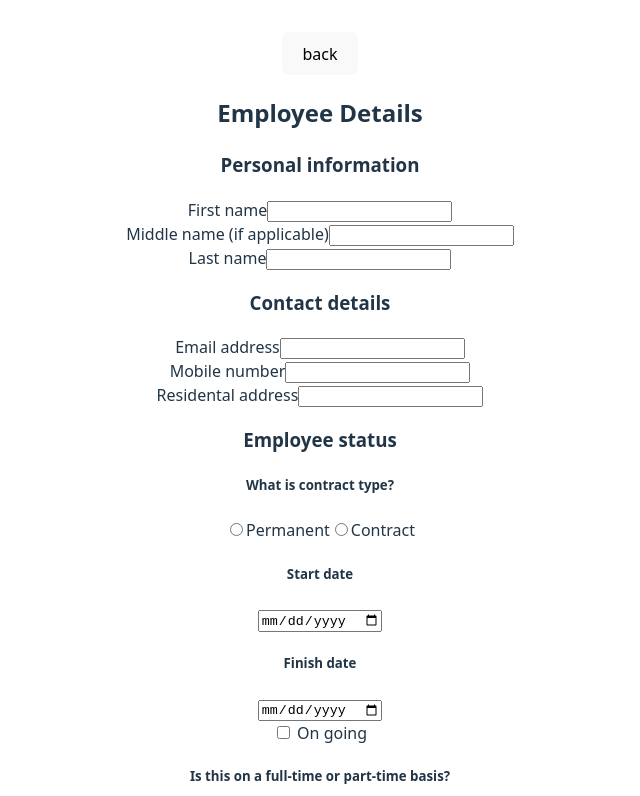
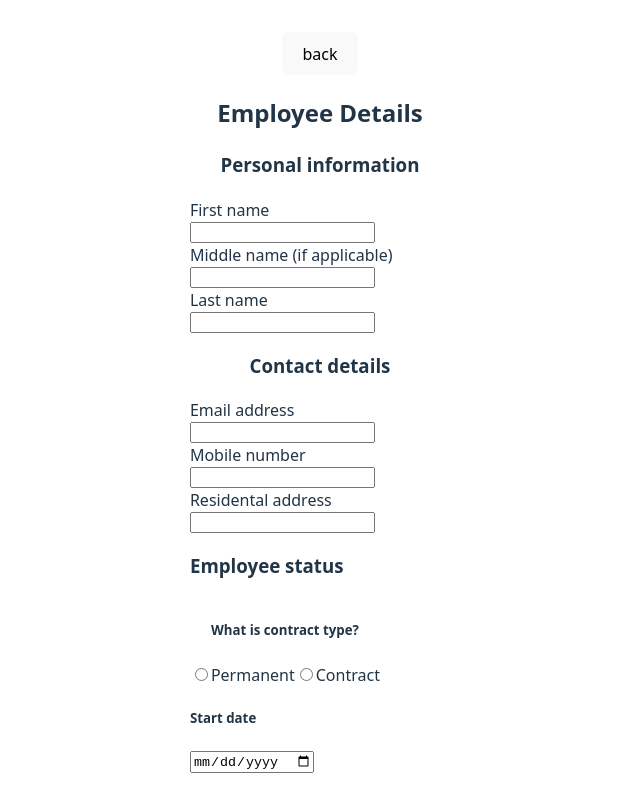
Before and after one commit to ronaldkwan93/client-employee-tracker, a React (Vite) app: page /employeeDetails in a window 1280 px wide. Shown: the top 796 px of the page, without its empty margins (320-960 px from the left). Built offline with nearby package versions, Linux system fonts and the light colour scheme; no server answers.

Commit message:
adds starting scss files

```diff
--- /dev/null
+++ b/src/components/EmployeeForm/EmployeeForm.module.scss
@@ -0,0 +1,8 @@
+.container {
+
+    &__group {
+        display: flex;
+        flex-direction: column;
+        align-items: start;
+    }
+}
--- a/src/components/EmployeeForm/EmployeeForm.tsx
+++ b/src/components/EmployeeForm/EmployeeForm.tsx
@@ -9,6 +9,8 @@ import {
   useDataContext,
   type Employee,
 } from "../../context/DataContextProvider";
+import styles from "./EmployeeForm.module.scss"
+
 
 type EmployeeFormProps = {
   data?: Employee;
@@ -73,15 +75,15 @@ const EmployeeForm = ({ data }: EmployeeFormProps) => {
   };
 
   return (
-    <div>
+    <div className={styles.container}>
       <form
         ref={formRef}
         onSubmit={handleSubmit}
         key={data?.id || "createMode"}
       >
-        <div>
+        <div className={styles.container__section}>
           <h3>Personal information</h3>
-          <div>
+          <div className={styles.container__group}>
             <label htmlFor="">First name</label>
             <input
               type="text"
@@ -89,7 +91,7 @@ const EmployeeForm = ({ data }: EmployeeFormProps) => {
               defaultValue={data?.firstName}
             />
           </div>
-          <div>
+          <div className={styles.container__group}>
             <label htmlFor="">Middle name (if applicable)</label>
             <input
               type="text"
@@ -97,29 +99,29 @@ const EmployeeForm = ({ data }: EmployeeFormProps) => {
               defaultValue={data?.middlename}
             />
           </div>
-          <div>
+          <div className={styles.container__group}>
             <label htmlFor="">Last name</label>
             <input type="text" name="lastName" defaultValue={data?.lastName} />
           </div>
         </div>
-        <div>
+        <div className={styles.container__section}>
           <h3>Contact details</h3>
-          <div>
+          <div className={styles.container__group} >
             <label htmlFor="">Email address</label>
             <input type="text" name="email" defaultValue={data?.email} />
           </div>
-          <div>
+          <div className={styles.container__group}>
             <label htmlFor="">Mobile number</label>
             <input type="text" name="mobile" defaultValue={data?.mobile} />
           </div>
-          <div>
+          <div className={styles.container__group}>
             <label htmlFor="">Residental address</label>
             <input type="text" name="address" defaultValue={data?.address} />
           </div>
         </div>
-        <div>
+        <div className={styles.container__group}>
           <h3>Employee status</h3>
-          <div>
+          <div >
             <h5>What is contract type?</h5>
             <input
               type="radio"
@@ -136,7 +138,7 @@ const EmployeeForm = ({ data }: EmployeeFormProps) => {
             />
             Contract
           </div>
-          <div>
+          <div className={styles.container__group}>
             <h5>Start date</h5>
             <input
               type="date"
@@ -148,7 +150,7 @@ const EmployeeForm = ({ data }: EmployeeFormProps) => {
               }
             />
           </div>
-          <div>
+          <div className={styles.container__group}>
             <h5>Finish date</h5>
             <input
               type="date"
@@ -160,7 +162,7 @@ const EmployeeForm = ({ data }: EmployeeFormProps) => {
               }
             />
           </div>
-          <div>
+          <div className={styles.container__group}>
             <label htmlFor="">
               <input type="checkbox" name="onGoing" /> On going
             </label>
@@ -187,7 +189,7 @@ const EmployeeForm = ({ data }: EmployeeFormProps) => {
             Part-time
           </label>
         </div>
-        <div>
+        <div className={styles.container__group}>
           <h5>Hours per week</h5>
           <input
             type="number"
```
